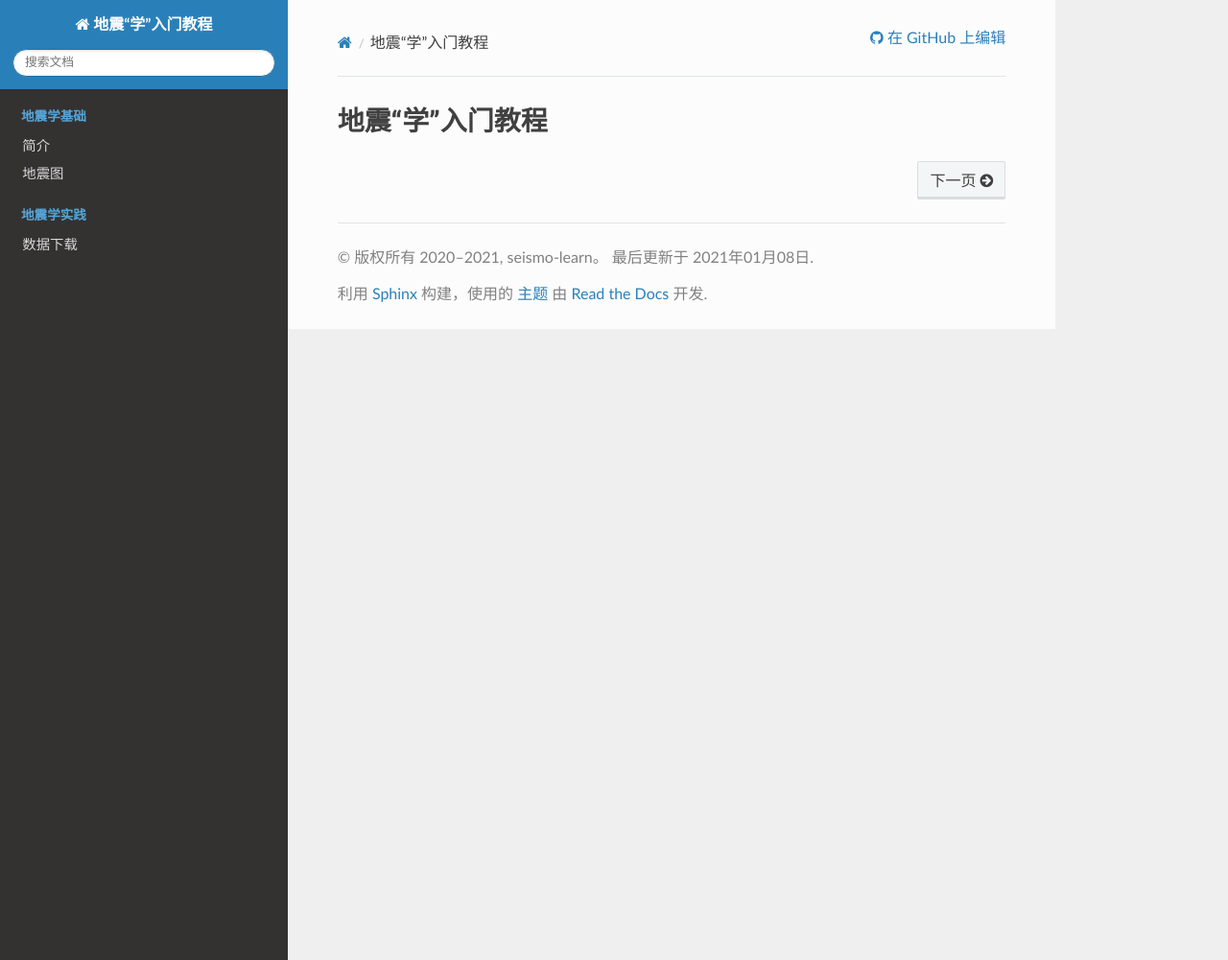
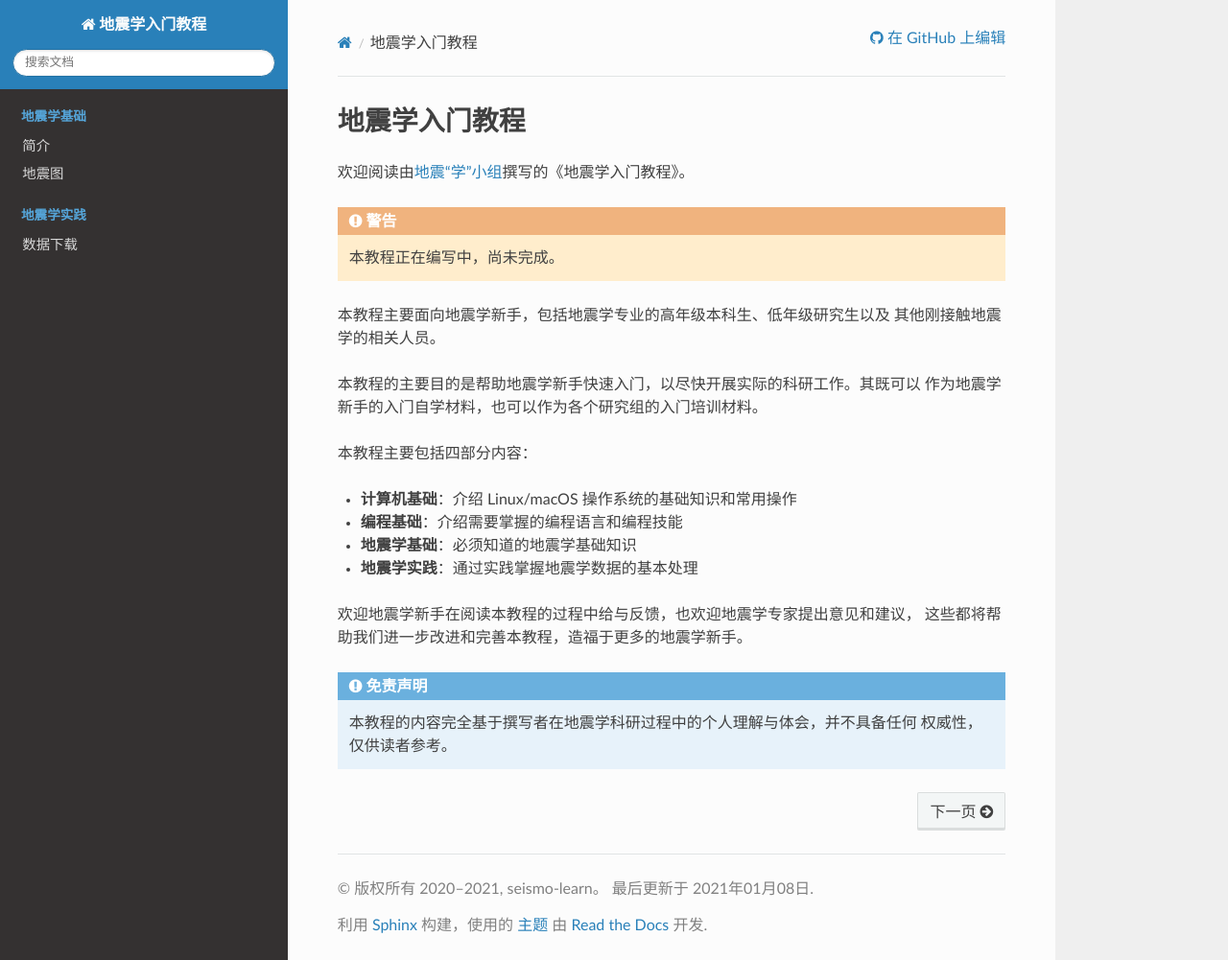
Before and after one commit to seismo-learn/seismology101, a Sphinx documentation site: the page built from source/index.rst, in a window 1280 px wide and 1001 px high. Shown: the whole window at 96% size. Built offline with Sphinx 7.4.7 and the Read the Docs theme 2.0.0, drawn with Linux system fonts in a browser that asks for light colours.

Commit message:
Add introductions in the landing page (#22)
Co-authored-by: Jiayuan Yao <coreman.seism@gmail.com>

```diff
--- a/source/conf.py
+++ b/source/conf.py
@@ -18,7 +18,7 @@ from datetime import datetime
 
 # -- Project information -----------------------------------------------------
 
-project = "地震“学”入门教程"
+project = "地震学入门教程"
 author = "seismo-learn"
 copyright = f"2020–{datetime.today().year}, {author}"
 github_user = "seismo-learn"
--- a/source/index.rst
+++ b/source/index.rst
@@ -1,5 +1,5 @@
-地震“学”入门教程
-################
+地震学入门教程
+##############
 
 
 .. toctree::
@@ -17,3 +17,31 @@
    :hidden:
 
    data-fetch/index
+
+欢迎阅读由\ `地震“学”小组 <https://github.com/orgs/seismo-learn/people>`__\
+撰写的《地震学入门教程》。
+
+.. warning::
+
+   本教程正在编写中，尚未完成。
+
+本教程主要面向地震学新手，包括地震学专业的高年级本科生、低年级研究生以及
+其他刚接触地震学的相关人员。
+
+本教程的主要目的是帮助地震学新手快速入门，以尽快开展实际的科研工作。其既可以
+作为地震学新手的入门自学材料，也可以作为各个研究组的入门培训材料。
+
+本教程主要包括四部分内容：
+
+- **计算机基础**\：介绍 Linux/macOS 操作系统的基础知识和常用操作
+- **编程基础**\：介绍需要掌握的编程语言和编程技能
+- **地震学基础**\：必须知道的地震学基础知识
+- **地震学实践**\：通过实践掌握地震学数据的基本处理
+
+欢迎地震学新手在阅读本教程的过程中给与反馈，也欢迎地震学专家提出意见和建议，
+这些都将帮助我们进一步改进和完善本教程，造福于更多的地震学新手。
+
+.. admonition:: 免责声明
+
+   本教程的内容完全基于撰写者在地震学科研过程中的个人理解与体会，并不具备任何
+   权威性，仅供读者参考。
```
